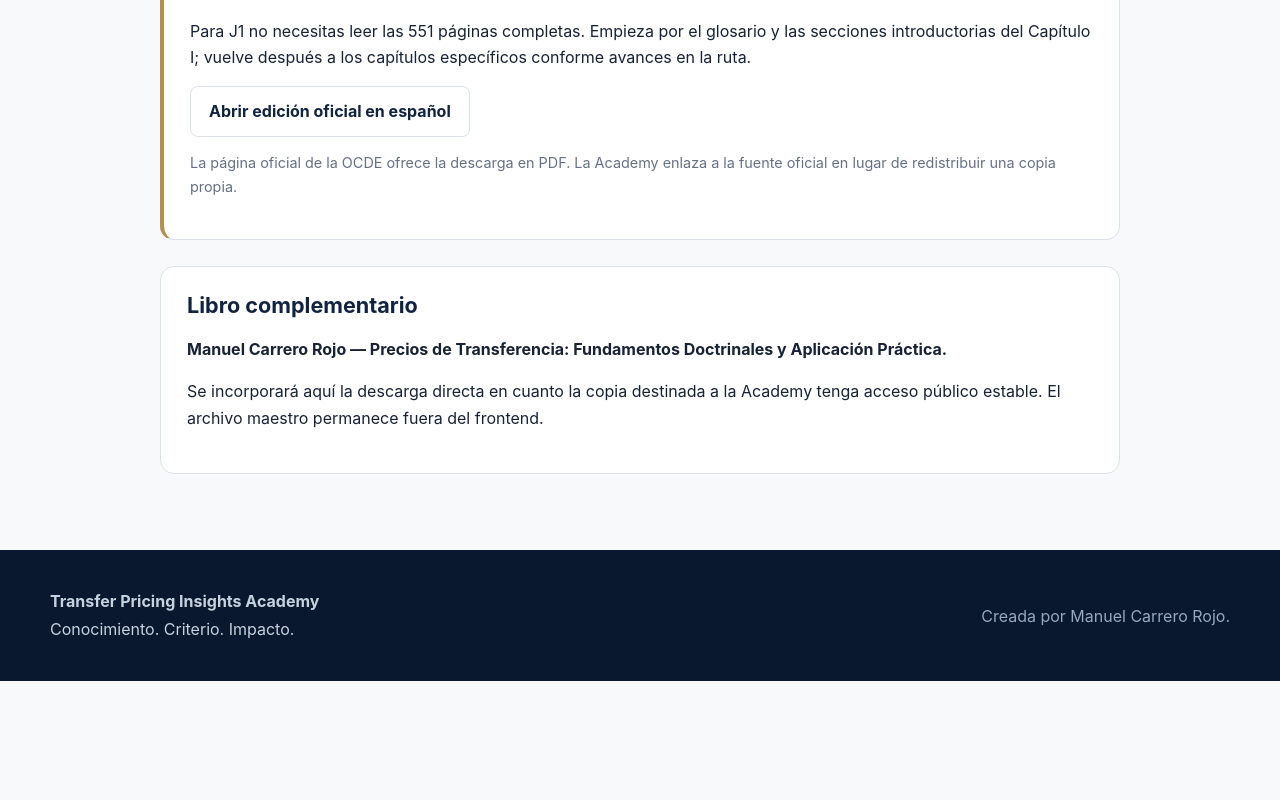
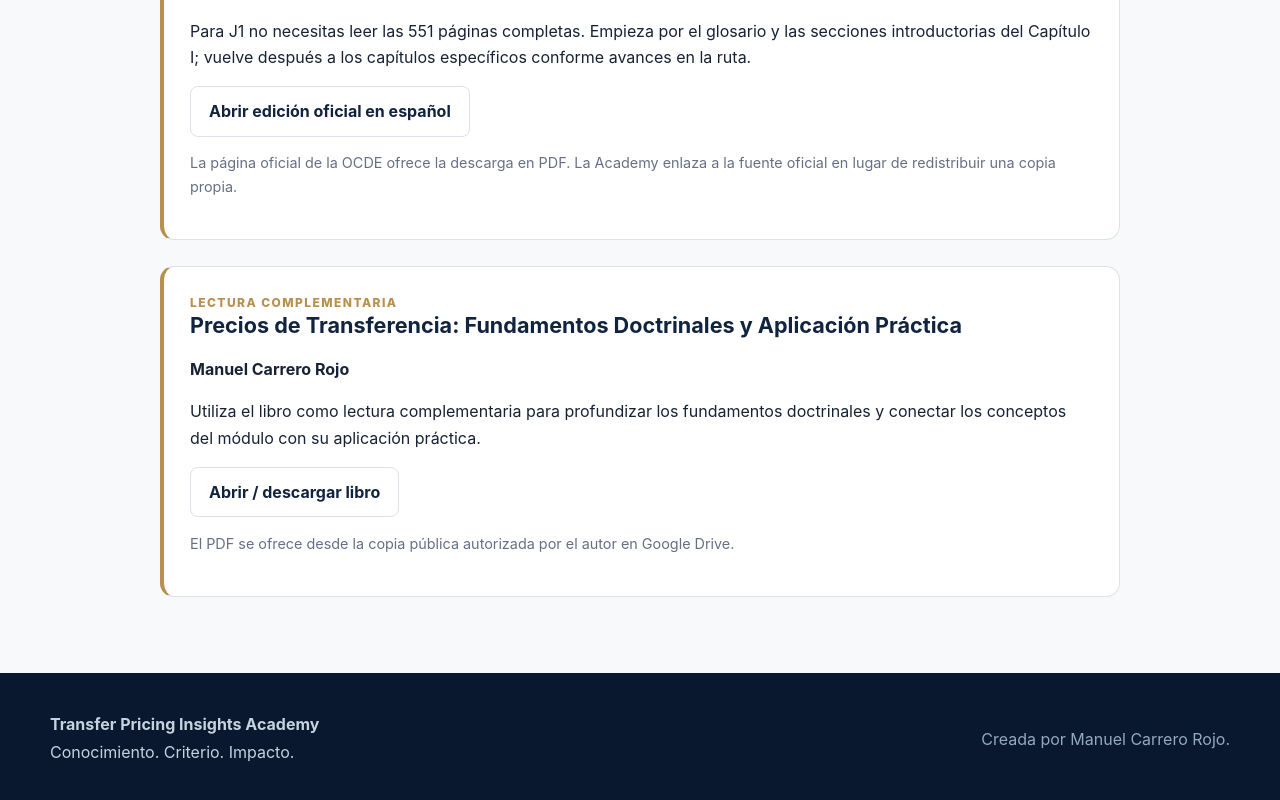
Before and after one commit to manuelcarrero-hash/transfer-pricing-insights-academy, a React (Vite) app: page /courses/j1/study-guide in a window 1280 px wide. Shown: the part 2754-3554 px from the top of the page. Before the commit the page ends 3435 px from the top, so only its background shows below. Built offline with nearby package versions, Linux system fonts and the light colour scheme.

Commit message:
Activate public book access in J1 study guide

```diff
--- a/src/pages/StudyGuidePage.tsx
+++ b/src/pages/StudyGuidePage.tsx
@@ -2,6 +2,7 @@ import { Link } from 'react-router-dom';
 import { j1Lessons } from '../content/curriculum/v1/j1';
 
 const oecdUrl = 'https://www.oecd.org/es/publications/2022/01/oecd-transfer-pricing-guidelines-for-multinational-enterprises-and-tax-administrations-2022_57104b3a.html';
+const bookUrl = 'https://drive.google.com/file/d/1v1looWIL4AKXPPpExQOv5EOc1EOgxR6Q/view?usp=sharing';
 
 const studyQuestions = [
   '¿Qué diferencia existe entre identificar una operación controlada y concluir que cumple plena competencia?',
@@ -72,10 +73,13 @@ export function StudyGuidePage() {
           <p className="source-note">La página oficial de la OCDE ofrece la descarga en PDF. La Academy enlaza a la fuente oficial en lugar de redistribuir una copia propia.</p>
         </section>
 
-        <section className="guide-section">
-          <h2>Libro complementario</h2>
-          <p><strong>Manuel Carrero Rojo — Precios de Transferencia: Fundamentos Doctrinales y Aplicación Práctica.</strong></p>
-          <p>Se incorporará aquí la descarga directa en cuanto la copia destinada a la Academy tenga acceso público estable. El archivo maestro permanece fuera del frontend.</p>
+        <section className="guide-section source-box">
+          <div className="eyebrow">Lectura complementaria</div>
+          <h2>Precios de Transferencia: Fundamentos Doctrinales y Aplicación Práctica</h2>
+          <p><strong>Manuel Carrero Rojo</strong></p>
+          <p>Utiliza el libro como lectura complementaria para profundizar los fundamentos doctrinales y conectar los conceptos del módulo con su aplicación práctica.</p>
+          <a className="button secondary no-print" href={bookUrl} target="_blank" rel="noreferrer">Abrir / descargar libro</a>
+          <p className="source-note">El PDF se ofrece desde la copia pública autorizada por el autor en Google Drive.</p>
         </section>
       </div>
     </section>
```
